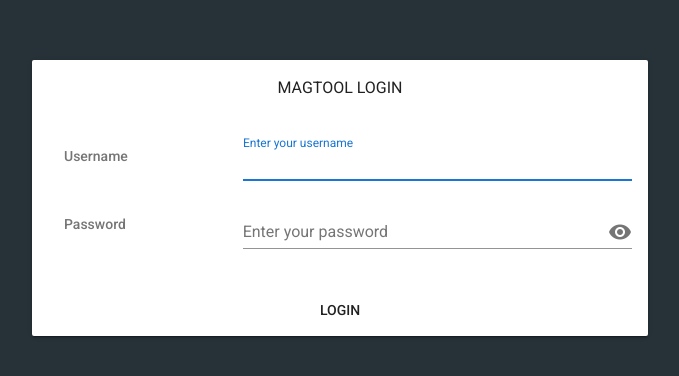
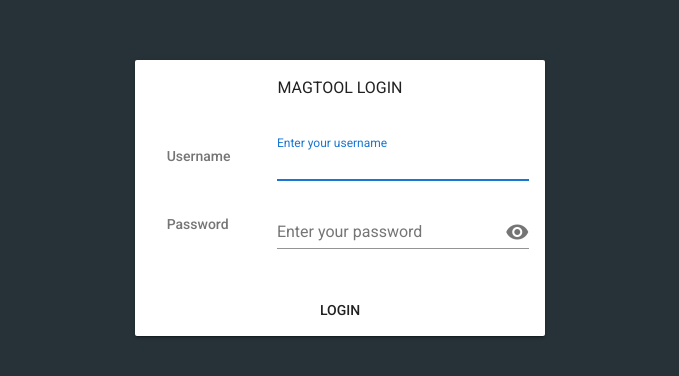
Before and after one commit to 7ovs/magtool-frontend, a Vue app: page /#/login in a window 1280 px wide. Shown: the part 202-578 px from the top of the page, without its empty margins (300-979 px from the left). Built offline with nearby package versions, Linux system fonts and the light colour scheme.

Commit message:
update login template (login on keyup.enter)

```diff
--- a/src/components/login.vue
+++ b/src/components/login.vue
@@ -1,7 +1,7 @@
 <template>
-  <v-container fluid fill-height class="blue-grey darken-4">
+  <v-container fluid fill-height class="blue-grey darken-4" @keyup.enter="login">
     <v-layout justify-center align-center>
-      <v-flex xs12 sm6>
+      <v-flex xs12 sm7 md6 lg4>
         <v-card md6>
           <v-card-title>
             <v-layout justify-center align-center>
```
